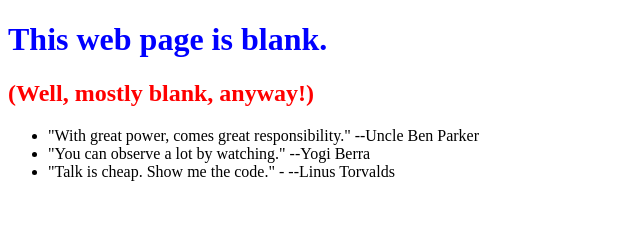
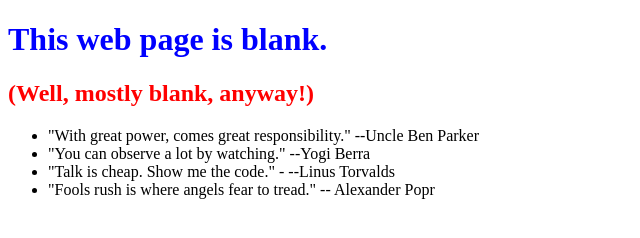
Before and after one commit to gmalew/0main_opensap_repo, a plain HTML site: page index.html in a window 1280 px wide. Shown: the whole page, without its empty margins (0-640 px from the left). Drawn offline with Linux system fonts and the light colour scheme.

Commit message:
quite by Alexander Pope

```diff
--- a/index.html
+++ b/index.html
@@ -12,6 +12,7 @@
     	<li>"With great power, comes great responsibility." --Uncle Ben Parker</li>
     	<li>"You can observe a lot by watching." --Yogi Berra</li>
     	<li>"Talk is cheap. Show me the code." - --Linus Torvalds</li>
+      <li>"Fools rush is where angels fear to tread." -- Alexander Popr</li>
     </ul>
   </body>
 </html>
```
